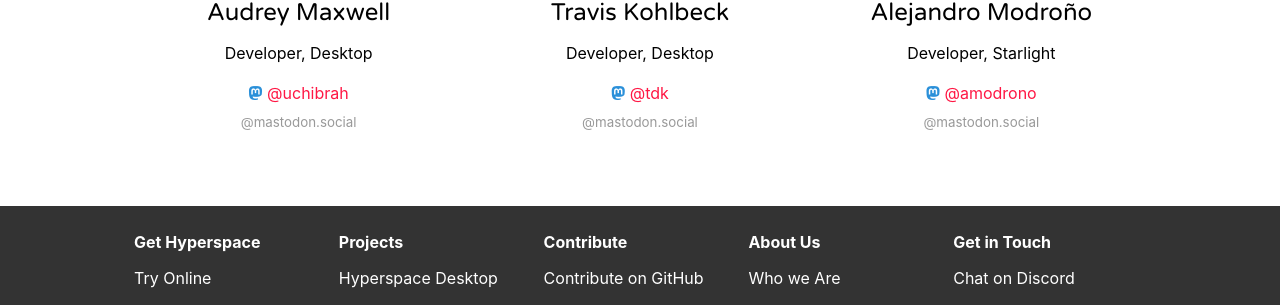
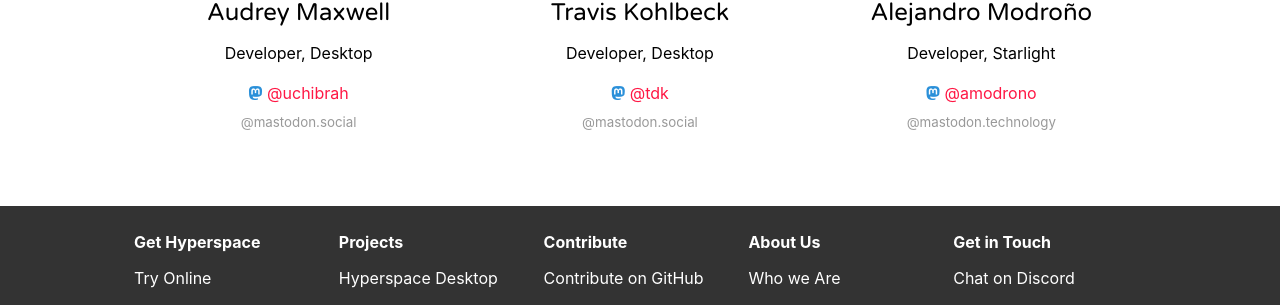
Before and after one commit to hyperspacedev/hyperspacedev.github.io, a Jekyll site: the page built from team.html, in a window 1280 px wide. Shown: the part 855-1160 px from the top of the page. Built offline with Jekyll 4.4.1, drawn with Linux system fonts in a browser that asks for light colours; nearby versions of some CDN libraries; some web fonts are replaced.

Commit message:
Update team roster
Signed-off-by: Marquis Kurt <software@marquiskurt.net>

```diff
--- a/_data/team.yml
+++ b/_data/team.yml
@@ -38,5 +38,5 @@
   role: Developer, Starlight
   mastodon:
     username: "@amodrono"
-    address: "mastodon.social"
+    address: "mastodon.technology"
     image: "https://files.mastodon.social/accounts/avatars/000/853/740/original/9da7465c0b9e6aa1.jpeg"
```
